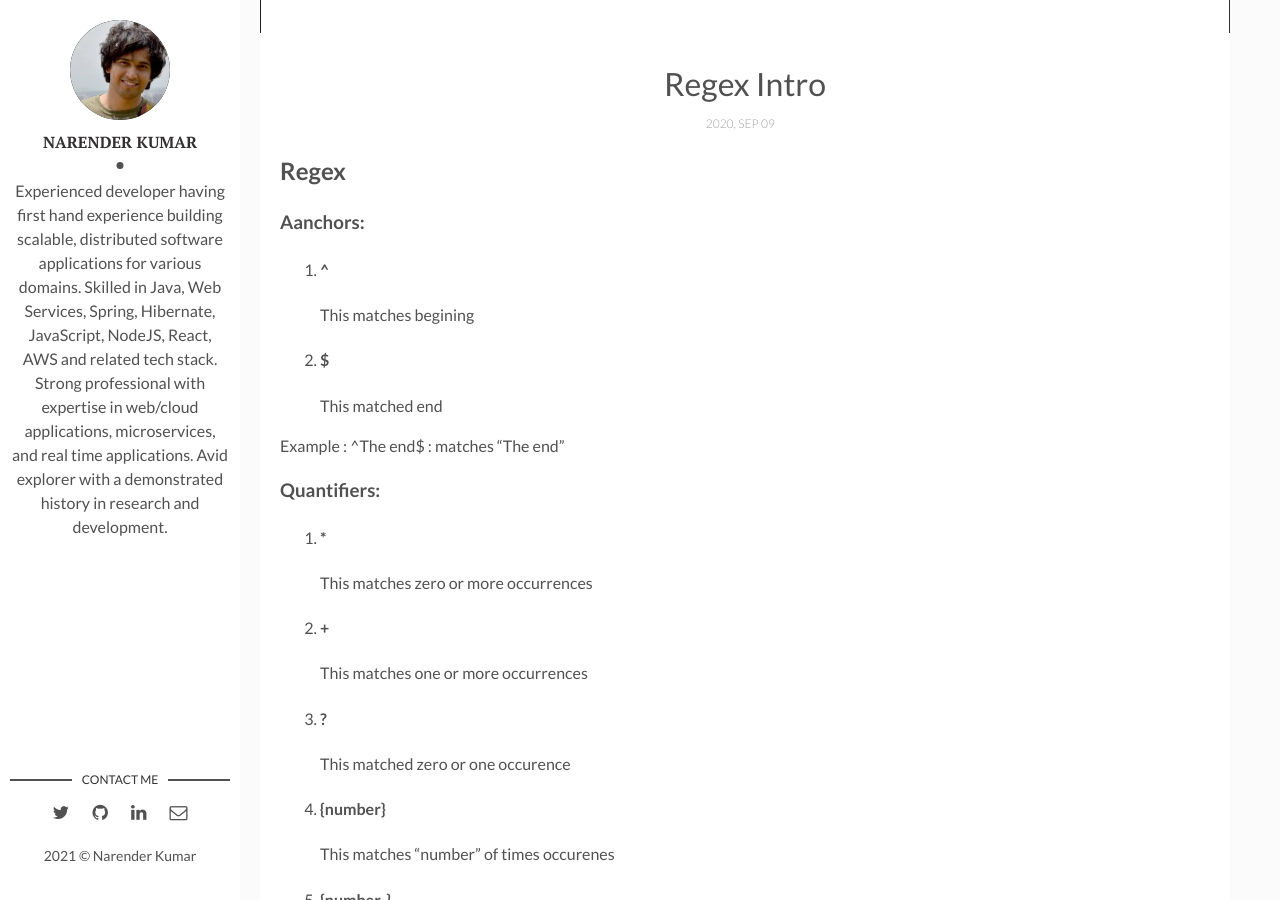
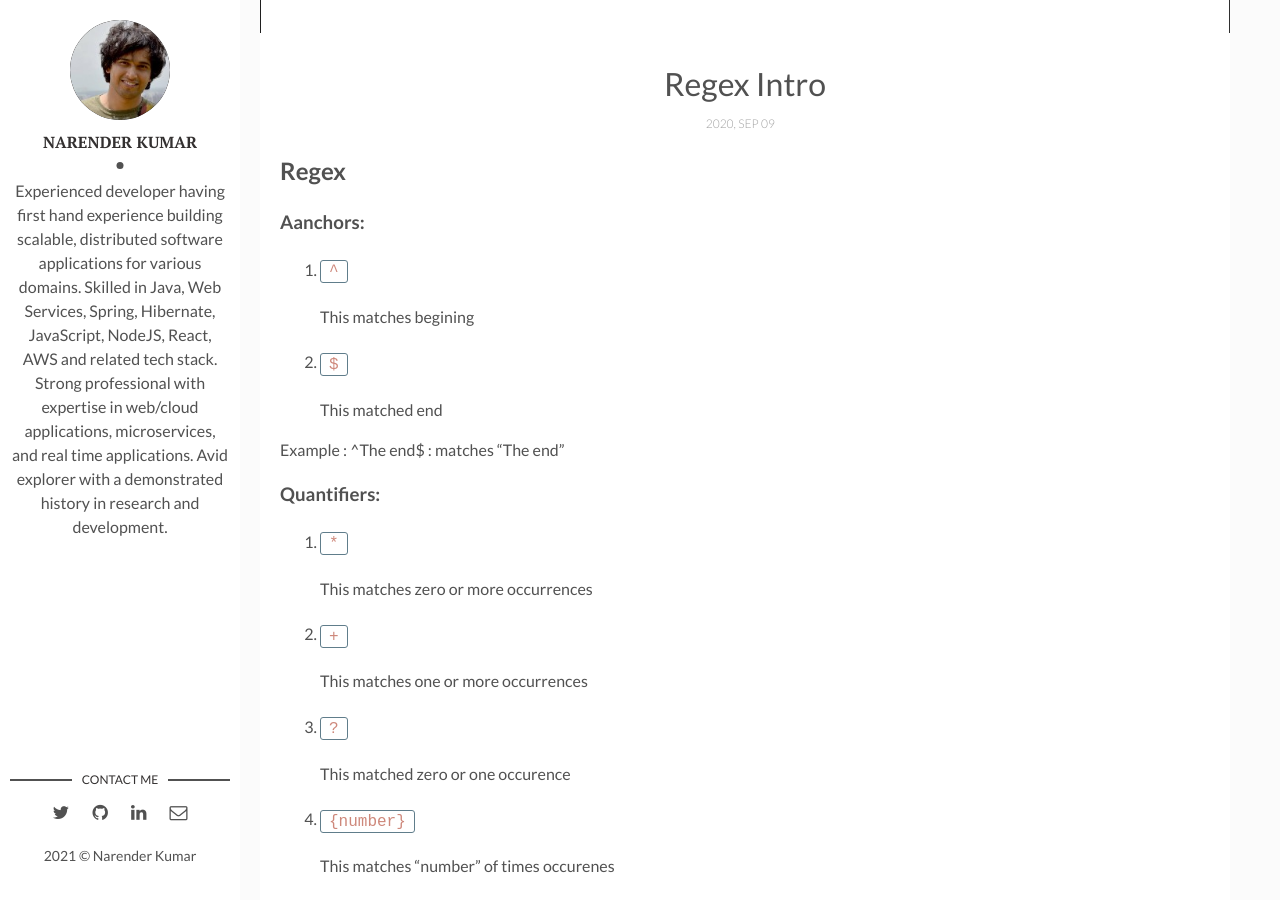
Before and after one commit to nkkize/nkkize.github.io, a Jekyll site: the page built from _posts/2019-09-09-regex-intro.md, in a window 1280 px wide and 900 px high, scrolled down 487 px. Built offline with Jekyll 4.4.1, drawn with Linux system fonts in a browser that asks for light colours.

Commit message:
Save work

```diff
--- a/_posts/2019-09-09-regex-intro.md
+++ b/_posts/2019-09-09-regex-intro.md
@@ -10,33 +10,33 @@ tags: [regex, regex-intro]
 ## Regex
 ### Aanchors:
 
-1. #### ^
+1. #### `^`
   This matches begining
 
-2. #### $
+2. #### `$`
   This matched end
 
  Example : ^The end$ : matches "The end"
 
 ### Quantifiers:
 
-1. #### *
+1. #### `*`
    This matches zero or more occurrences
-2. #### +
+2. #### `+`
    This matches one or more occurrences
-3. #### ?
+3. #### `?`
    This matched zero or one occurence
-4. #### {number}
+4. #### `{number}`
    This matches "number" of times occurenes
-5. #### {number, }
+5. #### `{number, }`
    This matches "number" of times to more occurenes
-6. #### {number1, number2}
+6. #### `{number1, number2}`
    This matches "number1" of times to "number2" of times occurenes
-7. #### (text)
+7. #### `(text)`
    followed by "text"
 
 ### OR operator
-1. #### | or []
+1. #### `| or []`
     1. `a(b|c)`
        - This matches a followed by b or c
     2. `a[bc]`
```
